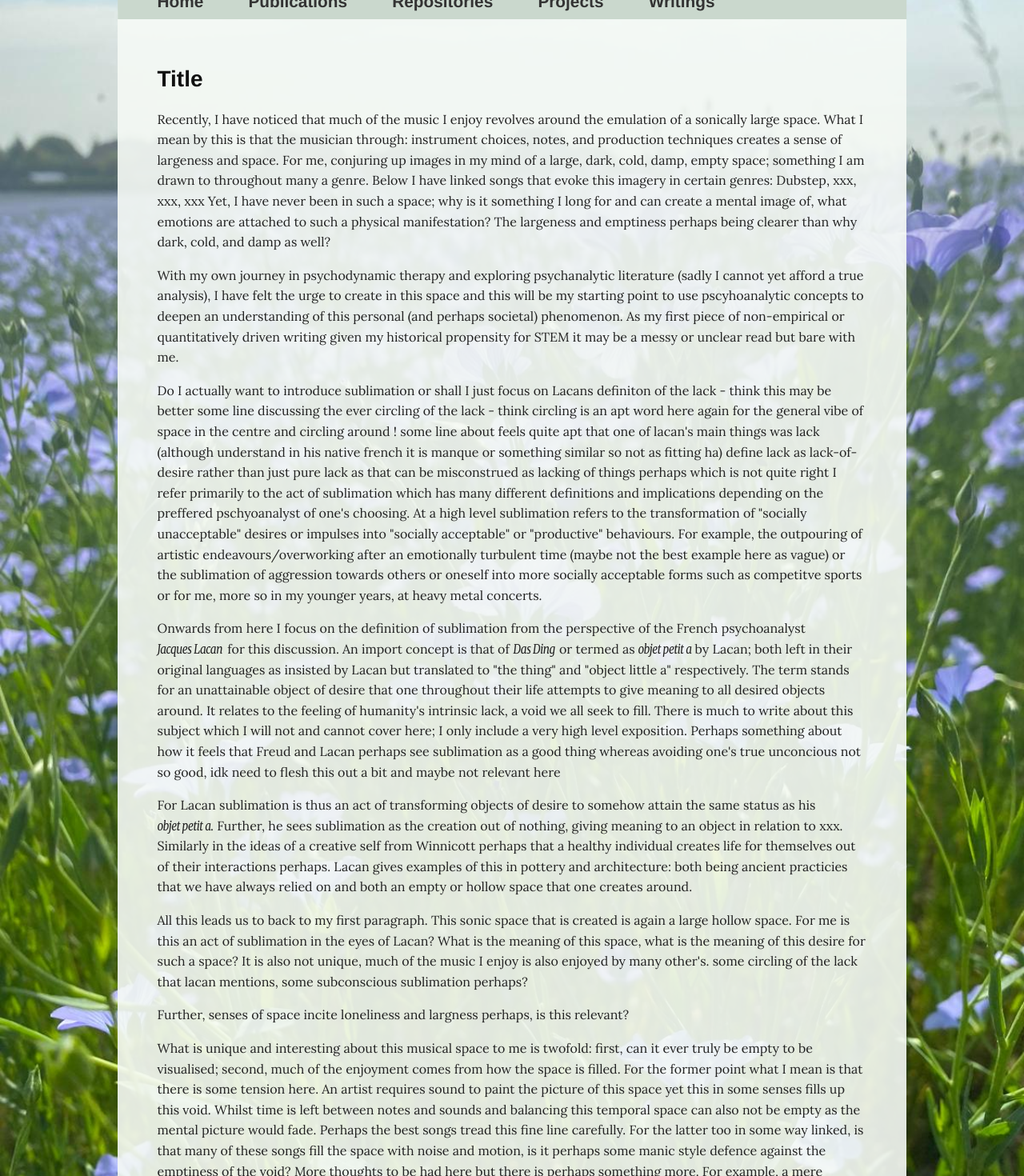
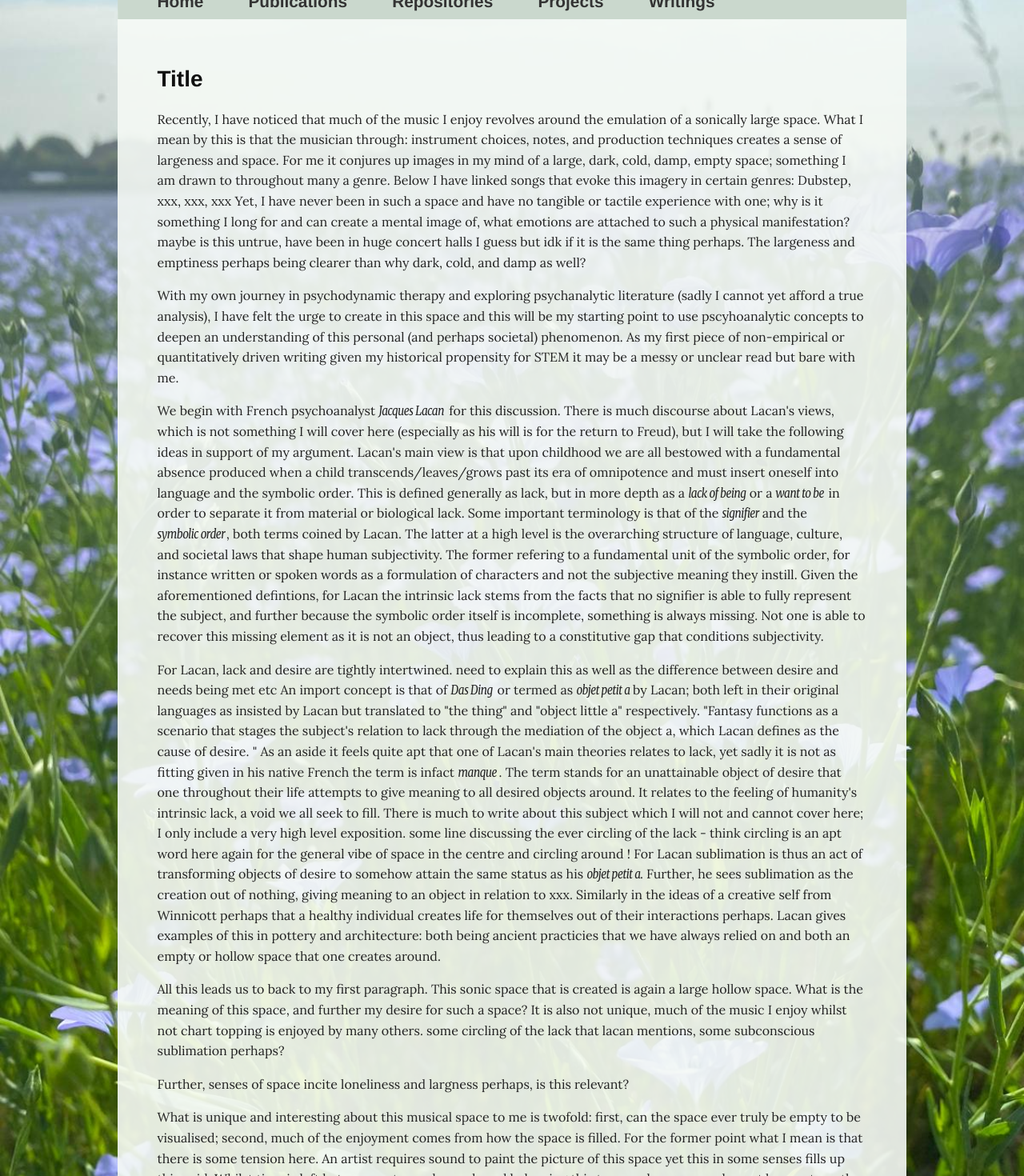
Before and after one commit to JamesRudd-Jones/JamesRudd-Jones.github.io, a React (Create React App) app: page /dubstep_lack in a window 1280 px wide. Shown: the part 20-1490 px from the top of the page at 80% size. Built offline with nearby package versions, Linux system fonts and the light colour scheme; a web font is replaced by a local one.

Commit message:
extending some writings

```diff
--- a/src/App.js
+++ b/src/App.js
@@ -16,6 +16,7 @@ const ProjectPageWindChime1 = lazy(() => import('./assets/projects/wind_chime_1/
 const ProjectPageInternationalOneMetre1 = lazy(() => import('./assets/projects/iom_1/project_page-iom_1'));
 
 const WritingPageDubstepLack = lazy(() => import('./assets/writings/dubstep_lack/writing_page-dubstep_lack'));
+const WritingPagePolachekDesire = lazy(() => import('./assets/writings/polachek_desire/writing_page-polachek_desire'));
 
 const importAll = (r) => r.keys().map(r);
 
@@ -139,6 +140,7 @@ function App() {
 
                 {/* writing page links below for Link routing */}
                 <Route path="/dubstep_lack" element={<WritingPageDubstepLack />} />
+                <Route path="/polachek_desire" element={<WritingPagePolachekDesire />} />
 
               </Routes>
             </Suspense>
--- a/src/assets/writings/dubstep_lack/writing_page-dubstep_lack.js
+++ b/src/assets/writings/dubstep_lack/writing_page-dubstep_lack.js
@@ -22,9 +22,10 @@ const WritingPageDubstepLack = () => {
         <p>
           Recently, I have noticed that much of the music I enjoy revolves around the emulation of a sonically large space.
           What I mean by this is that the musician through: instrument choices, notes, and production techniques creates a sense of largeness and space.
-          For me, conjuring up images in my mind of a large, dark, cold, damp, empty space; something I am drawn to throughout many a genre.
+          For me it conjures up images in my mind of a large, dark, cold, damp, empty space; something I am drawn to throughout many a genre.
           Below I have linked songs that evoke this imagery in certain genres: Dubstep, xxx, xxx, xxx
-          Yet, I have never been in such a space; why is it something I long for and can create a mental image of, what emotions are attached to such a physical manifestation?
+          Yet, I have never been in such a space and have no tangible or tactile experience with one; why is it something I long for and can create a mental image of, what emotions are attached to such a physical manifestation?
+          maybe is this untrue, have been in huge concert halls I guess but idk if it is the same thing perhaps.
           The largeness and emptiness perhaps being clearer than why dark, cold, and damp as well?
         </p>
 
@@ -35,27 +36,33 @@ const WritingPageDubstepLack = () => {
         </p>
 
         <p>
-          Do I actually want to introduce sublimation or shall I just focus on Lacans definiton of the lack - think this may be better
-          some line discussing the ever circling of the lack - think circling is an apt word here again for the general vibe of space in the centre and circling around !
-          some line about feels quite apt that one of lacan's main things was lack (although understand in his native french it is manque or something similar so not as fitting ha)
-          define lack as lack-of-desire rather than just pure lack as that can be misconstrued as lacking of things perhaps which is not quite right
-
-          I refer primarily to the act of sublimation which has many different definitions and implications depending on the preffered pschyoanalyst of one's choosing.
-          At a high level sublimation refers to the transformation of "socially unacceptable" desires or impulses into "socially acceptable" or "productive" behaviours.
-          For example, the outpouring of artistic endeavours/overworking after an emotionally turbulent time (maybe not the best example here as vague) or the sublimation of aggression towards others or oneself into more socially
-          acceptable forms such as competitve sports or for me, more so in my younger years, at heavy metal concerts.
+          We begin with French psychoanalyst <Emph>Jacques Lacan</Emph> for this discussion.
+          There is much discourse about Lacan's views, which is not something I will cover here (especially as his will is for the return to Freud), but I will take the following ideas in support of my argument.
+          Lacan's main view is that upon childhood we are all bestowed with a fundamental absence produced when a child transcends/leaves/grows past its era of omnipotence and must insert oneself into language and the symbolic order.
+          This is defined generally as lack, but in more depth as a <Emph>lack of being</Emph> or a <Emph>want to be</Emph> in order to separate it from material or biological lack.
+          Some important terminology is that of the <Emph>signifier</Emph> and the <Emph>symbolic order</Emph>, both terms coined by Lacan.
+          The latter at a high level is the overarching structure of language, culture, and societal laws that shape human subjectivity.
+          The former refering to a fundamental unit of the symbolic order, for instance written or spoken words as a formulation of characters and not the subjective meaning they instill.
+          Given the aforementioned defintions, for Lacan the intrinsic lack stems from the facts that no signifier is able to fully represent the subject, and further because the symbolic order itself is incomplete, something is always missing.
+          Not one is able to recover this missing element as it is not an object, thus leading to a constitutive gap that conditions subjectivity.
         </p>
 
         <p>
-          Onwards from here I focus on the definition of sublimation from the perspective of the French psychoanalyst <Emph>Jacques Lacan</Emph> for this discussion.
+          For Lacan, lack and desire are tightly intertwined.
+          need to explain this as well as the difference between desire and needs being met etc
+
           An import concept is that of <Emph>Das Ding</Emph> or termed as <Emph>objet petit a</Emph> by Lacan; both left in their original languages as insisted by Lacan but translated to "the thing" and "object little a" respectively.
+
+          "Fantasy functions as a scenario that stages the subject's relation to lack through the mediation of the object a, which Lacan defines as the cause of desire. "
+
+          As an aside it feels quite apt that one of Lacan's main theories relates to lack, yet sadly it is not as fitting given in his native French the term is infact <Emph>manque</Emph>.
+
           The term stands for an unattainable object of desire that one throughout their life attempts to give meaning to all desired objects around.
           It relates to the feeling of humanity's intrinsic lack, a void we all seek to fill.
           There is much to write about this subject which I will not and cannot cover here; I only include a very high level exposition.
-          Perhaps something about how it feels that Freud and Lacan perhaps see sublimation as a good thing whereas avoiding one's true unconcious not so good, idk need to flesh this out a bit and maybe not relevant here
-        </p>
 
-        <p>
+          some line discussing the ever circling of the lack - think circling is an apt word here again for the general vibe of space in the centre and circling around !
+
           For Lacan sublimation is thus an act of transforming objects of desire to somehow attain the same status as his <Emph>objet petit a</Emph>.
           Further, he sees sublimation as the creation out of nothing, giving meaning to an object in relation to xxx.
           Similarly in the ideas of a creative self from Winnicott perhaps that a healthy individual creates life for themselves out of their interactions perhaps.
@@ -65,9 +72,8 @@ const WritingPageDubstepLack = () => {
         <p>
           All this leads us to back to my first paragraph.
           This sonic space that is created is again a large hollow space.
-          For me is this an act of sublimation in the eyes of Lacan?
-          What is the meaning of this space, what is the meaning of this desire for such a space?
-          It is also not unique, much of the music I enjoy is also enjoyed by many other's.
+          What is the meaning of this space, and further my desire for such a space?
+          It is also not unique, much of the music I enjoy whilst not chart topping is enjoyed by many others.
           some circling of the lack that lacan mentions, some subconscious sublimation perhaps?
         </p>
 
@@ -76,7 +82,7 @@ const WritingPageDubstepLack = () => {
         </p>
 
         <p>
-          What is unique and interesting about this musical space to me is twofold: first, can it ever truly be empty to be visualised; second, much of the enjoyment comes from how the space is filled.
+          What is unique and interesting about this musical space to me is twofold: first, can the space ever truly be empty to be visualised; second, much of the enjoyment comes from how the space is filled.
           For the former point what I mean is that there is some tension here.
           An artist requires sound to paint the picture of this space yet this in some senses fills up this void.
           Whilst time is left between notes and sounds and balancing this temporal space can also not be empty as the mental picture would fade.
--- /dev/null
+++ b/src/assets/writings/polachek_desire/writing_page-polachek_desire.js
@@ -0,0 +1,39 @@
+// src/assets/writings/polachek_desire/writing_page-polachek_desire.js
+import React from 'react';
+import { Row, Column, FullWidth } from '../../projects/ProjectLayout';
+import ExpandableImage from '../../projects/ExpandableImage';
+// import VideoPlayer from '../VideoPlayer';
+import { writingContainer, Emph } from '../writingFonts';
+
+export const polachekDesireMeta = {
+  id: '1',
+  // title: 'Desire, I want to turn into you',
+  title: "Title 2",
+  abstract: 'An intro.',
+  link: '/polachek_desire',
+};
+
+const WritingPagePolachekDesire = () => {
+  return (
+    <div>
+      <h1>{polachekDesireMeta.title}</h1>
+
+      <FullWidth style={writingContainer}>
+        <p>
+          Caroline Polachek I am a fan, especially her ethereal tunes they are the best.
+          For me one of my big last breakup songs was "Hopedrunk Everasking", link it.
+          At a high level her lyrics have meaning, especially her album titles are interesting too.
+          In this musing I will cover a pscyhoanalytical critique of her, and especially my fave song with its follow up Coma link this as well as other bits
+        </p>
+
+        <p>
+            I hope that two is not enough for a trend, but perhaps the next one will also be music related ha
+        </p>
+
+    </FullWidth>
+
+    </div>
+  );
+};
+
+export default WritingPagePolachekDesire;
--- a/src/assets/writings/writingData.js
+++ b/src/assets/writings/writingData.js
@@ -1,6 +1,8 @@
 // src/data/writingData.js
 import { dubstepLackMeta } from './dubstep_lack/writing_page-dubstep_lack.js';
+import { polachekDesireMeta } from './polachek_desire/writing_page-polachek_desire.js'
 
 export const allWritings = [
+        polachekDesireMeta,
         dubstepLackMeta,
       ];
--- a/src/assets/writings/writingFonts.js
+++ b/src/assets/writings/writingFonts.js
@@ -25,12 +25,12 @@ export const Emph = ({ children }) => {
     fontSize: "1.0rem",
     letterSpacing: "-0.03em",
     fontWeight: 500,
-     display: "inline-block",
+    display: "inline-block",
     transform: "scaleX(0.85)",
     transformOrigin: "left center",
     marginRight: marginAdjustment,
     position: "relative",
-    top: "0.5px",
+    // top: "0.5px",  // TODO why do some lines look good and some not?
   };
 
   return <span style={style}>{children}</span>;
```
